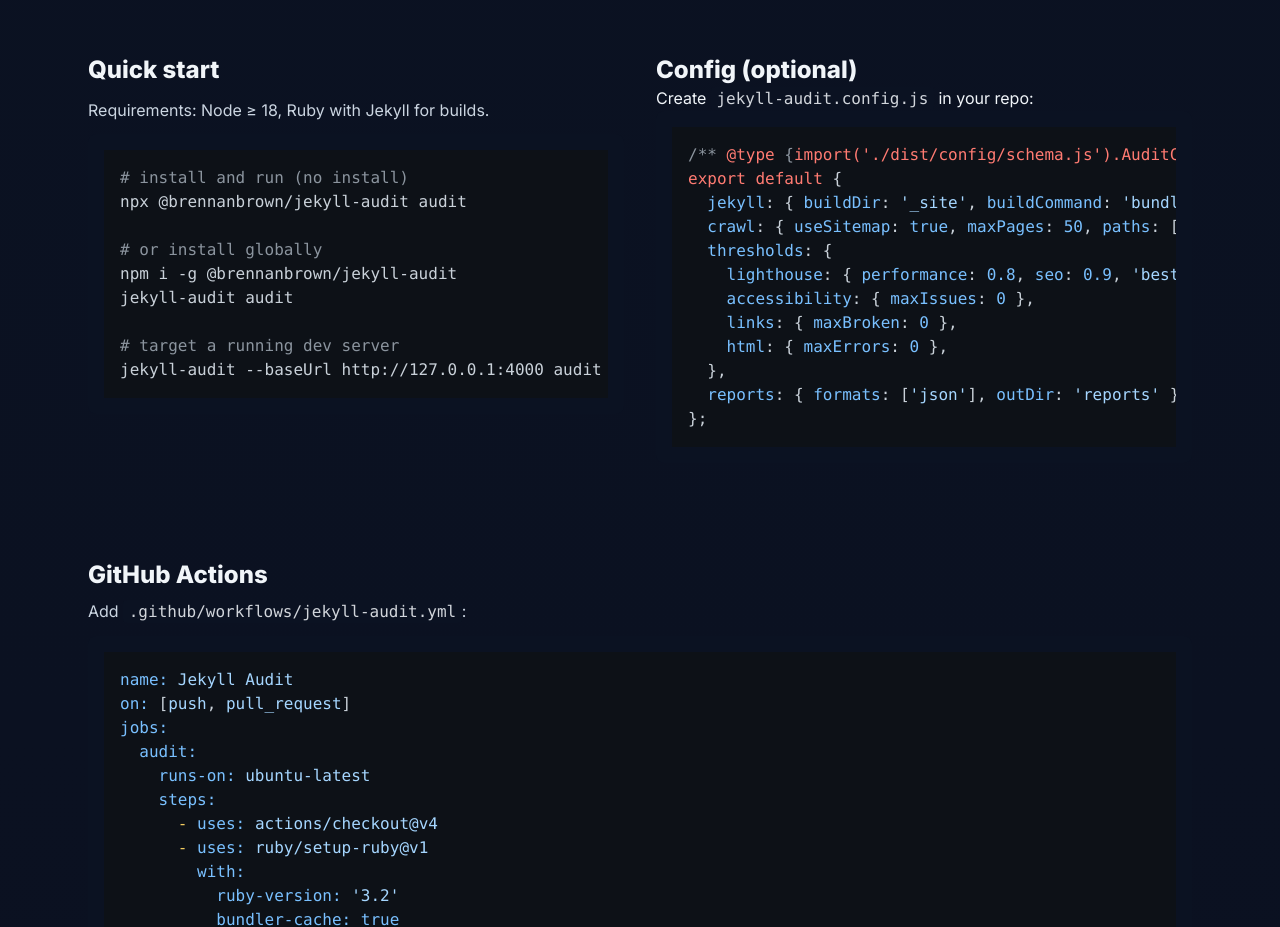
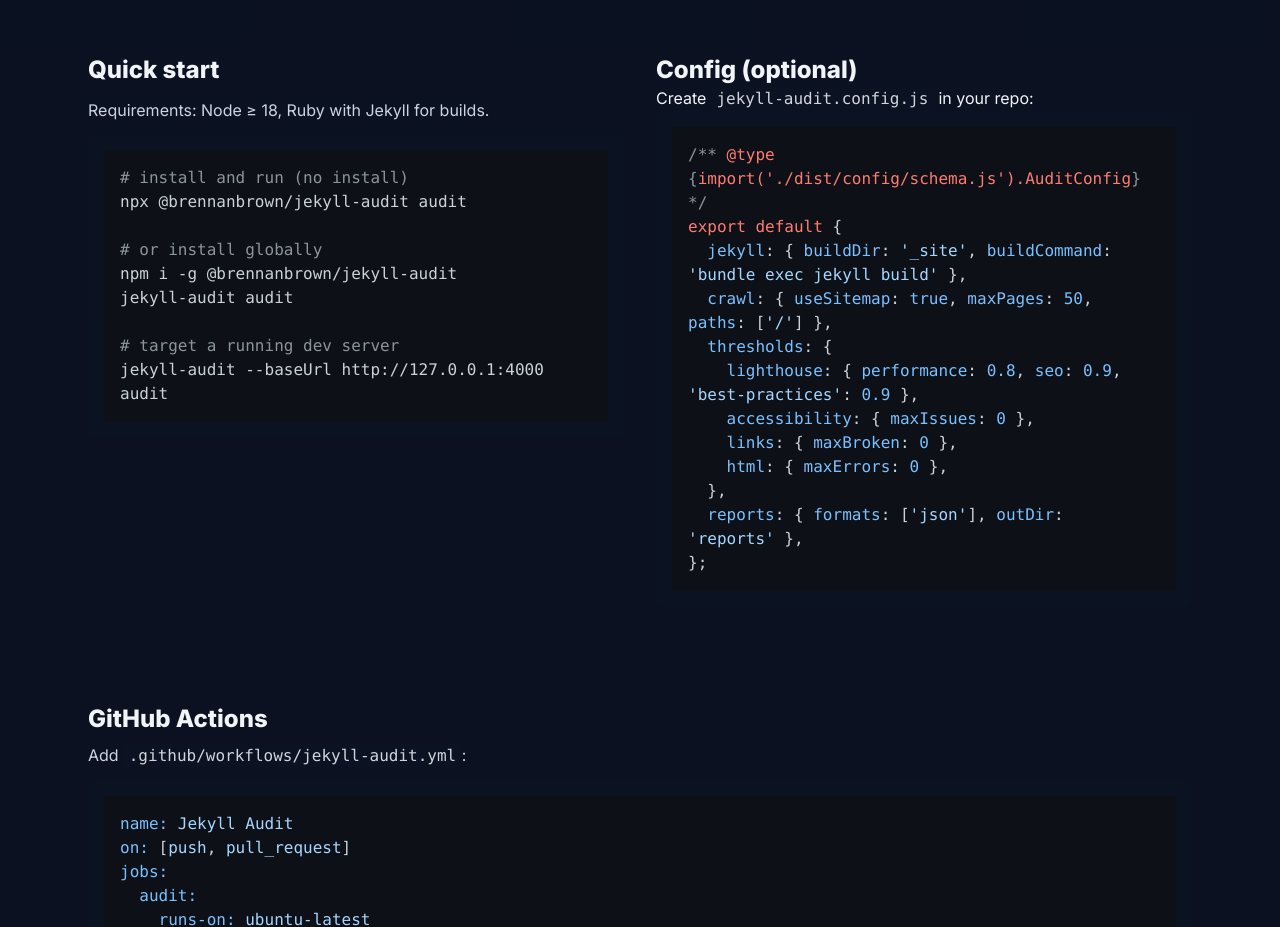
Before and after one commit to brennanbrown/jekyll-audit, a website: page docs/index.html in a window 1280 px wide. Shown: the part 1800-2727 px from the top of the page. Drawn offline with nearby package versions, Linux system fonts and the light colour scheme.

Commit message:
docs: wrap long lines in Quick start and Config code blocks to prevent overflow

```diff
--- a/docs/index.html
+++ b/docs/index.html
@@ -38,6 +38,8 @@
       /* Ensure code blocks scroll horizontally on small screens instead of overflowing */
       pre { background: #0b1222; border-radius: 0.5rem; padding: 1rem; overflow-x: auto; overflow-y: hidden; max-width: 100%; box-sizing: border-box; }
       pre code { white-space: pre; word-break: normal; background: transparent; }
+      /* Optional wrapping for specific blocks */
+      .wrap code { white-space: pre-wrap; word-break: break-word; overflow-wrap: anywhere; }
       @media (max-width: 640px) {
         /* Prevent bleed on small screens; keep inner padding for readability */
         .pre-wrap { margin-left: 0; margin-right: 0; padding-left: 1rem; padding-right: 1rem; }
@@ -141,7 +143,7 @@
           <div>
             <h3 class="text-2xl font-bold">Quick start</h3>
             <p class="mt-3 text-slate-300">Requirements: Node ≥ 18, Ruby with Jekyll for builds.</p>
-            <pre class="mt-3 pre-wrap"><code class="language-bash"># install and run (no install)
+            <pre class="mt-3 pre-wrap wrap"><code class="language-bash"># install and run (no install)
 npx @brennanbrown/jekyll-audit audit
 
 # or install globally
@@ -154,7 +156,7 @@
           <div class="prose prose-invert max-w-none">
             <h3 class="text-2xl font-bold">Config (optional)</h3>
             <p>Create <code>jekyll-audit.config.js</code> in your repo:</p>
-            <pre class="pre-wrap"><code class="language-js">/** @type {import('./dist/config/schema.js').AuditConfig} */
+            <pre class="pre-wrap wrap"><code class="language-js">/** @type {import('./dist/config/schema.js').AuditConfig} */
 export default {
   jekyll: { buildDir: '_site', buildCommand: 'bundle exec jekyll build' },
   crawl: { useSitemap: true, maxPages: 50, paths: ['/'] },
```
